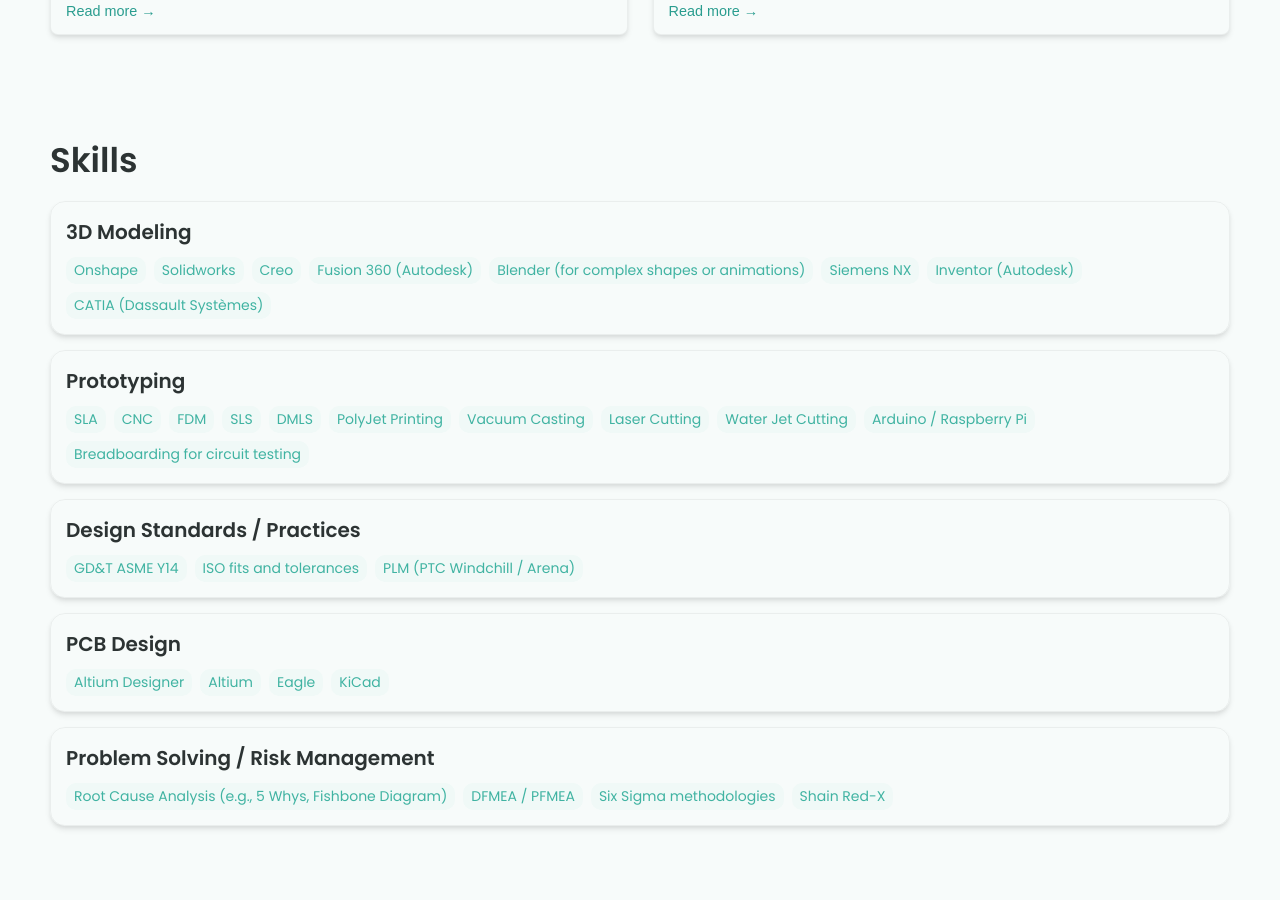
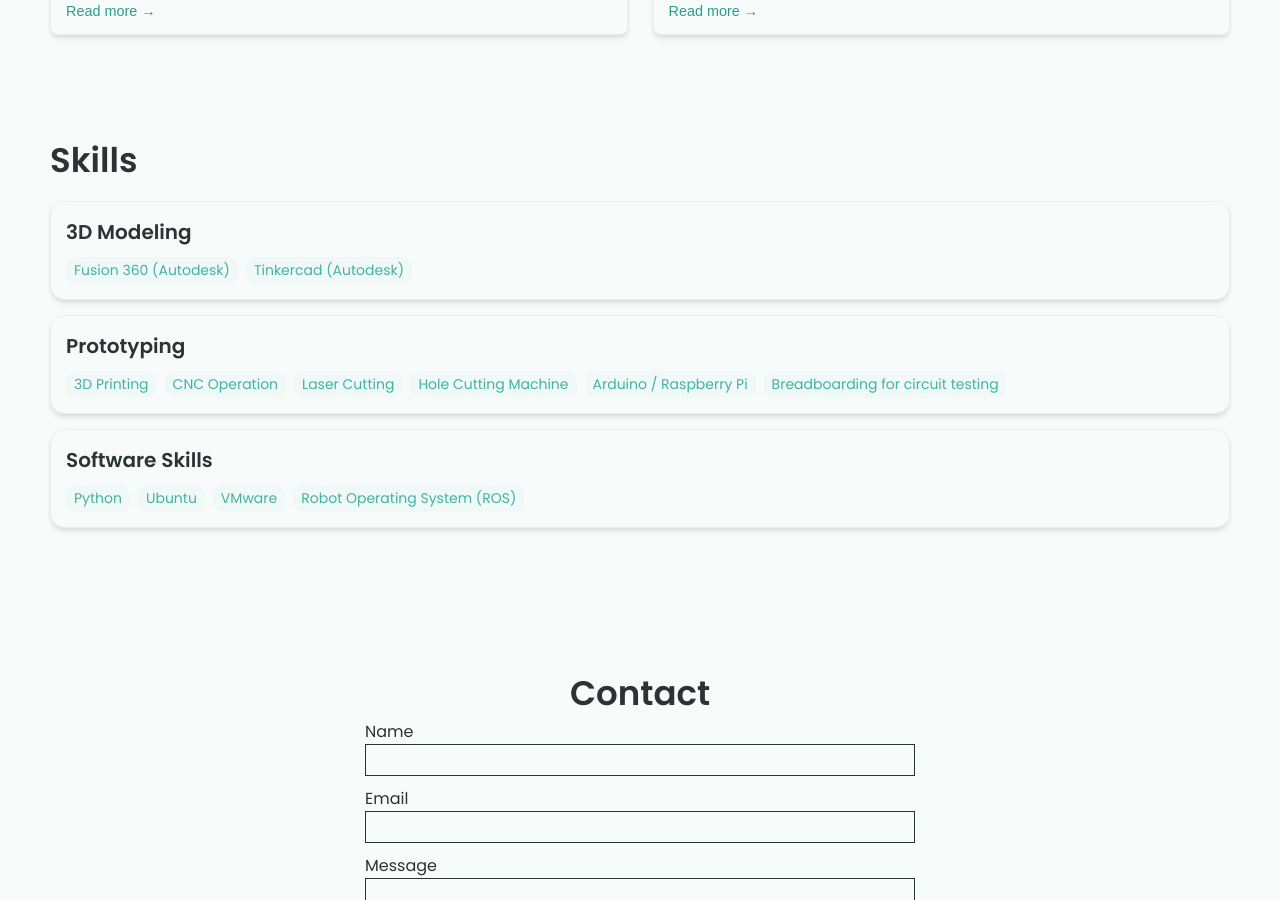
Before and after one commit to thaoton1910/thaoton1910.github.io, a Jekyll site: the page built from index.html, in a window 1280 px wide and 900 px high, scrolled down 1491 px. Built offline with Jekyll 4.4.1, drawn with Linux system fonts in a browser that asks for light colours; some of the changed text lies outside the part shown.

Commit message:
Update _config.yml

```diff
--- a/_config.yml
+++ b/_config.yml
@@ -7,12 +7,12 @@
 
 # Main Page Setup
 
-title: Portfolio's Portfolio # This is what shows up in the tab of the browser
+title: Ton Nu Thanh Thao's Portfolio # This is what shows up in the tab of the browser
 
 
 
 # Hero Section
-name: Thao
+name: Ton Nu Thanh Thao
 headline: headline message
 description: >- # dont remove this line. this will ignore all new lines until the next section
   Write an awesome intro and discuss your highlights and qualification. You can edit this
@@ -47,44 +47,22 @@ external-links:    # input only your own url slug. The icons with missing entrie
 skills:
   - category: 3D Modeling
     tools:
-    - Onshape
-    - Solidworks
-    - Creo
     - Fusion 360 (Autodesk)
-    - Blender (for complex shapes or animations)
-    - Siemens NX
-    - Inventor (Autodesk)
-    - CATIA (Dassault Systèmes)
+    - Tinkercad (Autodesk)
   - category: Prototyping
     tools:
-    - SLA
-    - CNC
-    - FDM
-    - SLS
-    - DMLS
-    - PolyJet Printing
-    - Vacuum Casting
+    - 3D Printing
+    - CNC Operation
     - Laser Cutting
-    - Water Jet Cutting
+    - Hole Cutting Machine
     - Arduino / Raspberry Pi
     - Breadboarding for circuit testing
-  - category: Design Standards / Practices
+  - category: Software Skills
     tools:
-    - GD&T ASME Y14
-    - ISO fits and tolerances
-    - PLM (PTC Windchill / Arena)
-  - category: PCB Design
-    tools:
-    - Altium Designer
-    - Altium
-    - Eagle
-    - KiCad
-  - category: Problem Solving / Risk Management
-    tools:
-    - Root Cause Analysis (e.g., 5 Whys, Fishbone Diagram)
-    - DFMEA / PFMEA
-    - Six Sigma methodologies
-    - Shain Red-X
+    - Python
+    - Ubuntu
+    - VMware
+    - Robot Operating System (ROS)
 
 
 # Contact Form Setup. Setup an account and copy over the key. When someone fills out the form, it will be received in your email.
@@ -92,7 +70,7 @@ formspree-key:   https://formspree.io/f/{8-digit key}
 
 
 
-# Active theme (Updatethis to switch themes). Make sure to keep the indentation the samne.
+# Active theme (Update this to switch themes). Make sure to keep the indentation the samne.
 colors: # this is the basic theme
   text: "#2c3333"
   border: "#e0f2ef"
```
